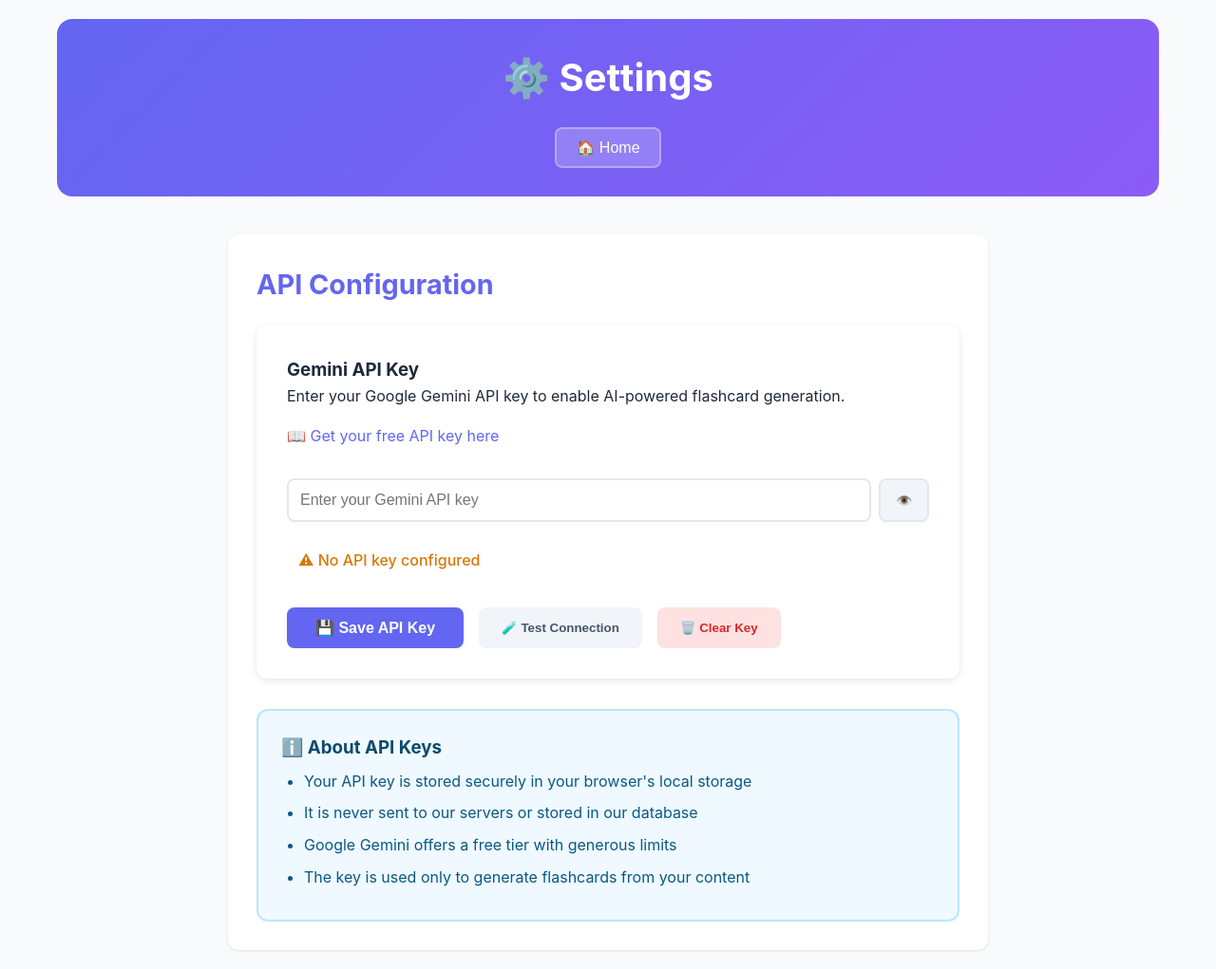
After one commit to julisunkan/flash3, a Python web app: template templates/settings.html in a window 1280 px wide. The commit adds this page. Shown: the whole page at 95% size. Run offline with Jinja, Linux system fonts and the light colour scheme; the template is opened without the code that fills it, so the values that code supplies are empty.

Commit message:
Assistant checkpoint: Add user API key settings page and integration
Assistant generated file changes:
- templates/settings.html: Create settings page for API key management
- static/js/settings.js: Create settings page JavaScript
- templates/index.html: Add settings button to navigation
- static/js/app.js: Send user's API key with generation requests
- ai_service.py: Accept user's API key for generation, Update flashcard generation to accept user API key, Update flashcard generation cleanup, Update multiple choice generation to accept user API key, Update multiple choice generation cleanup
- app.py: Update process-text endpoint to accept user API key, Add test endpoint for API key validation, Add settings route
- static/css/style.css: Add styles for settings page

---

User prompt:

Allow user to add their gemini api , create a tab for this, and use the user's own gemini api to generate flashcard for them

Replit-Commit-Author: Assistant
Replit-Commit-Session-Id: ffcca4e7-29d7-4f1f-ab22-51578844101b
Replit-Commit-Event-Id: 06ebaebc-a89f-4436-be1c-41f47fcd79f1

```diff
--- a/static/css/style.css
+++ b/static/css/style.css
@@ -501,8 +501,141 @@ textarea:focus {
 
 .empty-state {
     text-align: center;
-    padding: 60px 20px;
-    color: var(--text-light);
+    padding: 3rem;
+    color: #64748b;
+}
+
+.settings-section {
+    max-width: 800px;
+    margin: 0 auto;
+}
+
+.settings-card {
+    background: white;
+    border-radius: 12px;
+    padding: 2rem;
+    margin-bottom: 2rem;
+    box-shadow: 0 2px 8px rgba(0, 0, 0, 0.1);
+}
+
+.settings-card h3 {
+    margin-top: 0;
+    color: #1e293b;
+}
+
+.help-link {
+    display: inline-block;
+    margin: 1rem 0;
+    color: #6366f1;
+    text-decoration: none;
+}
+
+.help-link:hover {
+    text-decoration: underline;
+}
+
+.api-key-input {
+    display: flex;
+    gap: 0.5rem;
+    margin: 1rem 0;
+}
+
+.api-input {
+    flex: 1;
+    padding: 0.75rem;
+    border: 2px solid #e2e8f0;
+    border-radius: 8px;
+    font-size: 1rem;
+}
+
+.toggle-btn {
+    padding: 0.75rem 1rem;
+    background: #f1f5f9;
+    border: 2px solid #e2e8f0;
+    border-radius: 8px;
+    cursor: pointer;
+}
+
+.toggle-btn:hover {
+    background: #e2e8f0;
+}
+
+.api-status {
+    margin: 1rem 0;
+    padding: 0.75rem;
+    border-radius: 8px;
+    font-weight: 500;
+}
+
+.status-success {
+    color: #059669;
+}
+
+.status-warning {
+    color: #d97706;
+}
+
+.status-error {
+    color: #dc2626;
+}
+
+.button-group {
+    display: flex;
+    gap: 1rem;
+    flex-wrap: wrap;
+    margin-top: 1.5rem;
+}
+
+.secondary-btn {
+    padding: 0.75rem 1.5rem;
+    background: #f1f5f9;
+    color: #475569;
+    border: none;
+    border-radius: 8px;
+    font-weight: 600;
+    cursor: pointer;
+    transition: all 0.2s;
+}
+
+.secondary-btn:hover {
+    background: #e2e8f0;
+}
+
+.danger-btn {
+    padding: 0.75rem 1.5rem;
+    background: #fee2e2;
+    color: #dc2626;
+    border: none;
+    border-radius: 8px;
+    font-weight: 600;
+    cursor: pointer;
+    transition: all 0.2s;
+}
+
+.danger-btn:hover {
+    background: #fecaca;
+}
+
+.info-card {
+    background: #f0f9ff;
+    border: 2px solid #bae6fd;
+    border-radius: 12px;
+    padding: 1.5rem;
+}
+
+.info-card h3 {
+    margin-top: 0;
+    color: #0c4a6e;
+}
+
+.info-card ul {
+    margin: 0;
+    padding-left: 1.5rem;
+    color: #075985;
+}
+
+.info-card li {
+    margin: 0.5rem 0;
 }
 
 .flashcard {
--- a/static/js/app.js
+++ b/static/js/app.js
@@ -90,6 +90,8 @@ async function generateContent() {
     document.getElementById('cardsPreview').classList.add('hidden');
 
     try {
+        const apiKey = localStorage.getItem('gemini_api_key');
+
         const response = await fetch('/api/process-text', {
             method: 'POST',
             headers: { 'Content-Type': 'application/json' },
@@ -97,7 +99,8 @@ async function generateContent() {
                 text: text,
                 action: genType,
                 num_cards: numCards,
-                num_questions: numCards
+                num_questions: numCards,
+                api_key: apiKey
             })
         });
 
--- /dev/null
+++ b/static/js/settings.js
@@ -0,0 +1,88 @@
+
+document.addEventListener('DOMContentLoaded', () => {
+    loadApiKey();
+});
+
+function loadApiKey() {
+    const apiKey = localStorage.getItem('gemini_api_key');
+    if (apiKey) {
+        document.getElementById('apiKeyInput').value = apiKey;
+        document.getElementById('apiStatus').innerHTML = '<span class="status-success">✓ API key configured</span>';
+    } else {
+        document.getElementById('apiStatus').innerHTML = '<span class="status-warning">⚠ No API key configured</span>';
+    }
+}
+
+function saveApiKey() {
+    const apiKey = document.getElementById('apiKeyInput').value.trim();
+
+    if (!apiKey) {
+        showToast('Please enter an API key', 'warning');
+        return;
+    }
+
+    if (!apiKey.startsWith('AIza')) {
+        showToast('Invalid API key format. Gemini keys start with "AIza"', 'error');
+        return;
+    }
+
+    localStorage.setItem('gemini_api_key', apiKey);
+    document.getElementById('apiStatus').innerHTML = '<span class="status-success">✓ API key saved successfully</span>';
+    showToast('API key saved!', 'success');
+}
+
+async function testApiKey() {
+    const apiKey = document.getElementById('apiKeyInput').value.trim();
+
+    if (!apiKey) {
+        showToast('Please enter an API key first', 'warning');
+        return;
+    }
+
+    showToast('Testing API connection...', 'info');
+
+    try {
+        const response = await fetch('/api/test-gemini', {
+            method: 'POST',
+            headers: { 'Content-Type': 'application/json' },
+            body: JSON.stringify({ api_key: apiKey })
+        });
+
+        const data = await response.json();
+
+        if (response.ok) {
+            document.getElementById('apiStatus').innerHTML = '<span class="status-success">✓ API key is valid and working!</span>';
+            showToast('API key is working!', 'success');
+        } else {
+            document.getElementById('apiStatus').innerHTML = '<span class="status-error">✗ API key test failed</span>';
+            showToast(data.error || 'API key test failed', 'error');
+        }
+    } catch (error) {
+        showToast('Error testing API key: ' + error.message, 'error');
+    }
+}
+
+function clearApiKey() {
+    if (!confirm('Are you sure you want to clear your API key?')) return;
+
+    localStorage.removeItem('gemini_api_key');
+    document.getElementById('apiKeyInput').value = '';
+    document.getElementById('apiStatus').innerHTML = '<span class="status-warning">⚠ No API key configured</span>';
+    showToast('API key cleared', 'info');
+}
+
+function toggleApiKeyVisibility() {
+    const input = document.getElementById('apiKeyInput');
+    if (input.type === 'password') {
+        input.type = 'text';
+    } else {
+        input.type = 'password';
+    }
+}
+
+function showToast(message, type = 'info') {
+    const toast = document.getElementById('toast');
+    toast.textContent = message;
+    toast.className = `toast ${type}`;
+    setTimeout(() => toast.classList.add('hidden'), 3000);
+}
--- a/templates/index.html
+++ b/templates/index.html
@@ -17,6 +17,7 @@
             <p class="subtitle">Transform any text or PDF into interactive flashcards</p>
             <nav>
                 <button onclick="location.href='/analytics'" class="nav-btn">📊 Analytics</button>
+                <button onclick="location.href='/settings'" class="nav-btn">⚙️ Settings</button>
             </nav>
         </header>
 
--- /dev/null
+++ b/templates/settings.html
@@ -0,0 +1,67 @@
+
+<!DOCTYPE html>
+<html lang="en">
+<head>
+    <meta charset="UTF-8">
+    <meta name="viewport" content="width=device-width, initial-scale=1.0">
+    <meta name="theme-color" content="#6366f1">
+    <title>Settings - AI Flashcard Generator</title>
+    <link rel="manifest" href="/static/manifest.json">
+    <link rel="stylesheet" href="/static/css/style.css">
+</head>
+<body>
+    <div class="container">
+        <header>
+            <h1>⚙️ Settings</h1>
+            <nav>
+                <button onclick="location.href='/'" class="nav-btn">🏠 Home</button>
+            </nav>
+        </header>
+
+        <main>
+            <section class="settings-section">
+                <h2>API Configuration</h2>
+                <div class="settings-card">
+                    <h3>Gemini API Key</h3>
+                    <p>Enter your Google Gemini API key to enable AI-powered flashcard generation.</p>
+                    <a href="https://aistudio.google.com/app/apikey" target="_blank" class="help-link">
+                        📖 Get your free API key here
+                    </a>
+
+                    <div class="api-key-input">
+                        <input
+                            type="password"
+                            id="apiKeyInput"
+                            placeholder="Enter your Gemini API key"
+                            class="api-input"
+                        >
+                        <button onclick="toggleApiKeyVisibility()" class="toggle-btn">👁️</button>
+                    </div>
+
+                    <div class="api-status" id="apiStatus"></div>
+
+                    <div class="button-group">
+                        <button onclick="saveApiKey()" class="primary-btn">💾 Save API Key</button>
+                        <button onclick="testApiKey()" class="secondary-btn">🧪 Test Connection</button>
+                        <button onclick="clearApiKey()" class="danger-btn">🗑️ Clear Key</button>
+                    </div>
+                </div>
+
+                <div class="info-card">
+                    <h3>ℹ️ About API Keys</h3>
+                    <ul>
+                        <li>Your API key is stored securely in your browser's local storage</li>
+                        <li>It is never sent to our servers or stored in our database</li>
+                        <li>Google Gemini offers a free tier with generous limits</li>
+                        <li>The key is used only to generate flashcards from your content</li>
+                    </ul>
+                </div>
+            </section>
+        </main>
+
+        <div id="toast" class="toast hidden"></div>
+    </div>
+
+    <script src="/static/js/settings.js"></script>
+</body>
+</html>
```
Also changed, not shown: ai_service.py (+59 -12 lines), app.py (+41 -3 lines).
